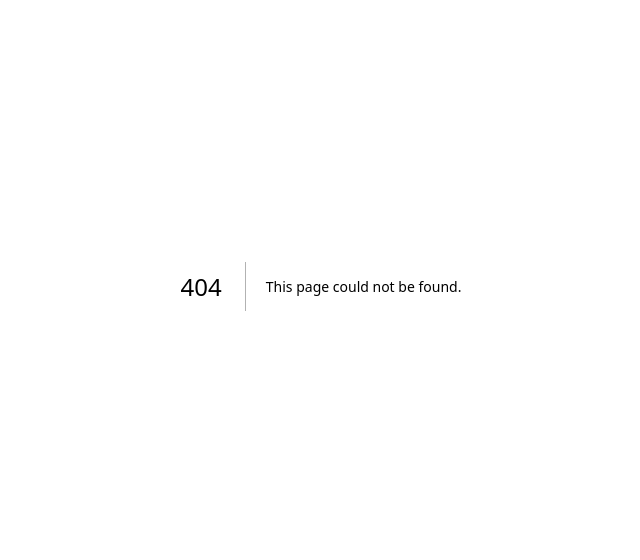
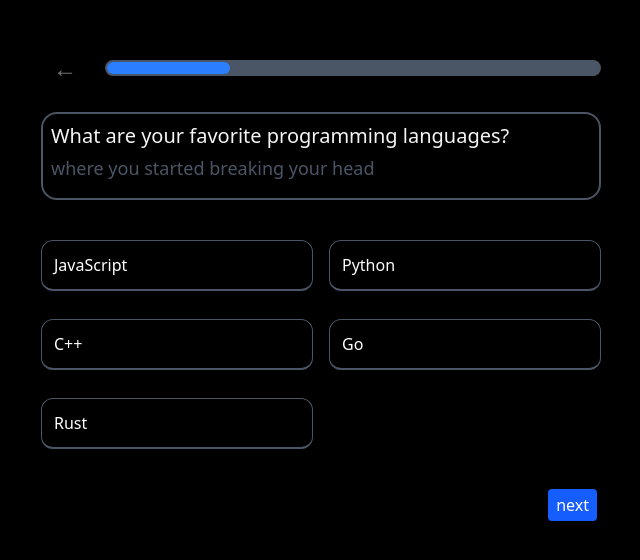
Before and after one commit to tejesh2709/hopease, a Next.js app in the folder client/: page /survey in a window 1280 px wide. Before the commit this address had no page. Shown: the part 114-674 px from the top of the page, without its empty margins (319-959 px from the left). Built offline with nearby package versions, Linux system fonts and the light colour scheme.

Commit message:
survey updated

```diff
--- /dev/null
+++ b/client/src/app/survey/page.tsx
@@ -0,0 +1,139 @@
+"use client";
+import Image from "next/image";
+import { useState } from "react";
+
+const questions = [
+  {
+    question: "What are your favorite programming languages?",
+    description: "where you started breaking your head",
+    type: "multiple",
+    options: ["JavaScript", "Python", "C++", "Go", "Rust"]
+  },
+  {
+    question: "How many years of experience do you have in coding?",
+    description: "when did you slept last night",
+    type: "single",
+    options: ["< 1 year", "1-2 years", "3-5 years", "5+ years"]
+  },
+  {
+    question: "Which domains are you interested in?",
+    description: "how many types of disorders you faced",
+    type: "multiple",
+    options: ["Web Development", "AI/ML", "Cybersecurity", "Cloud", "Blockchain"]
+  },
+  {
+    question: "Are you currently working on a project?",
+    description: "Are you currently suffering",
+    type: "single",
+    options: ["Yes", "No"]
+  }
+];
+
+export default function Home() {
+  const [currentIndex, setCurrentIndex] = useState(0);
+  const [answers, setAnswers] = useState<{ [key: number]: string | string[] }>({});
+
+  const currentQuestion = questions[currentIndex];
+
+  const handleOptionChange = (option: string) => {
+    const updatedAnswers = { ...answers };
+
+    if (currentQuestion.type === "single") {
+      updatedAnswers[currentIndex] = option;
+    } else if (currentQuestion.type === "multiple") {
+      const current = (updatedAnswers[currentIndex] as string[]) || [];
+      if (current.includes(option)) {
+        updatedAnswers[currentIndex] = current.filter((o) => o !== option);
+      } else {
+        updatedAnswers[currentIndex] = [...current, option];
+      }
+    }
+
+    setAnswers(updatedAnswers);
+  };
+
+  const handlePrevious = () => {
+    setCurrentIndex((prev) => Math.max(prev - 1, 0));
+  };
+
+  const handleNext = () => {
+    if (currentIndex < questions.length - 1) {
+      setCurrentIndex((prev) => prev + 1);
+    } else {
+      console.log("Submit Answers:", answers);
+      alert("All answers submitted!");
+    }
+  };
+
+  const isSelected = (option: string) => {
+    const answer = answers[currentIndex];
+    return currentQuestion.type === "single"
+      ? answer === option
+      : (answer as string[])?.includes(option);
+  };
+
+  return (
+    <div className="flex h-screen justify-center items-center">
+      <div className="w-1/2 p-10 font-sans">
+        <div className="flex items-center gap-4 mb-6">
+          <button
+            onClick={handlePrevious}
+            disabled={currentIndex === 0}
+            className="px-3 py-1 rounded disabled:opacity-50 text-gray-200 text-2xl"
+          >
+            ←
+          </button>
+          <div className="flex-1 h-4 bg-gray-600 rounded-full overflow-hidden border-2 border-gray-600">
+            <div
+              className="h-full bg-blue-500 transition-all duration-300 rounded-3xl"
+              style={{ width: `${((currentIndex + 1) / questions.length) * 100}%` }}
+            ></div>
+          </div>
+        </div>
+        <div className="border-2 border-gray-600 mb-10 rounded-2xl p-2">
+        <p className="text-xl mb-1">{currentQuestion.question}</p>
+        <p className="mb-2 text-lg text-gray-600">{currentQuestion.description}</p>
+        </div>
+        <div className="grid grid-cols-2 w-full gap-4">
+
+          {currentQuestion.options.map((option, i) => (
+            <div key={i} className="mb-3">
+              <label className="block cursor-pointer">
+                <input
+                  type={currentQuestion.type === "single" ? "radio" : "checkbox"}
+                  name={`question-${currentIndex}`}
+                  value={option}
+                  className="hidden"
+                  checked={isSelected(option)}
+                  onChange={() => {
+                    handleOptionChange(option);
+                    if (currentQuestion.type === "single") {
+                      handleNext();
+                    }
+                  }}
+                />
+                <div
+                  className={`p-3 rounded-xl flex flex-grow bg-transparent transition-all border-b-2 duration-200 border ${isSelected(option)
+                      ? " text-blue-300"
+                      : "bg-blue-500 text-white border-gray-600"
+                    }`}
+                >
+                  {option}
+                </div>
+              </label>
+            </div>
+          ))}
+        </div>
+
+        <div className="mt-6 flex justify-end p-1">
+          <button
+            onClick={handleNext}
+            className="px-2 py-1 rounded bg-blue-600 text-white hover:bg-blue-700"
+          >
+            {currentIndex === questions.length - 1 ? "Submit" : "next"}
+          </button>
+        </div>
+      </div>
+    </div>
+  );
+}
```
Also changed, not shown: 1 other file (tests, documents, lock files or other folders).
